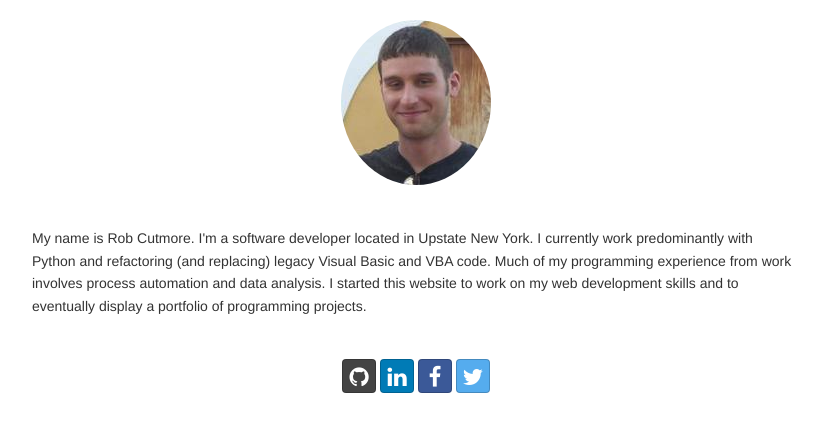
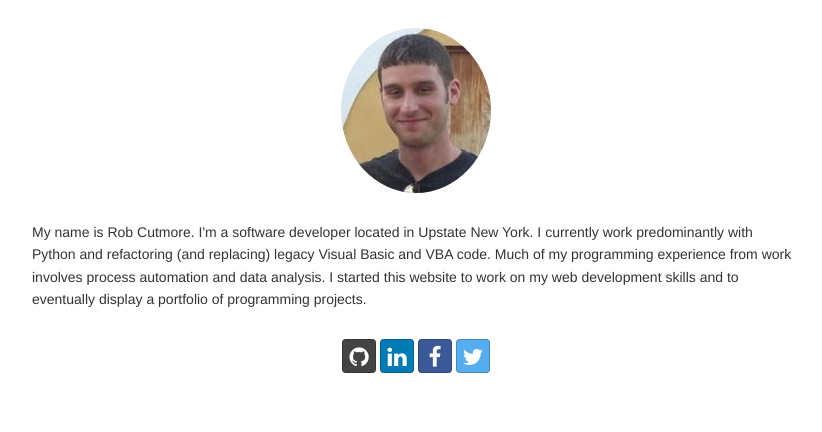
Before and after one commit to rcutmore/robcutmore.com, a Django app: page /about/ in a window 1280 px wide. Shown: the part 51-483 px from the top of the page, without its empty margins (224-1046 px from the left). Run offline with Django 3.2, Linux system fonts and the light colour scheme; parts of the project's set-up code (start-up, migrations or seed data) failed here and were passed over; some libraries are stand-ins or nearby versions.

Commit message:
Update layout of about page.

```diff
--- a/robcutmore-com/static/css/main.css
+++ b/robcutmore-com/static/css/main.css
@@ -2,6 +2,11 @@ p {
     margin-top: 1.6em;
     margin-bottom: 1.6em;
     line-height: 1.6em;
+}
+
+.about-container {
+    margin-top: 2.0em;
+    margin-bottom: 2.0em;
 }
 
 .content-container {
--- a/robcutmore-com/templates/about.html
+++ b/robcutmore-com/templates/about.html
@@ -4,11 +4,9 @@
 
 {% block body %}
     <div class="content-container">
-        <img class="img-circle profile-image" src="{% static 'images/rob.jpg' %}">
+        <img class="img-circle profile-image about-container" src="{% static 'images/rob.jpg' %}">
 
-        <br />
-
-        <p>
+        <p class="about-container">
             My name is Rob Cutmore. I'm a software developer located in Upstate New York.
             I currently work predominantly with Python and refactoring (and replacing) legacy
             Visual Basic and VBA code. Much of my programming experience from work involves
@@ -16,9 +14,7 @@
             development skills and to eventually display a portfolio of programming projects.
         </p>
 
-        <br />
-
-        <div class="social-button-container">
+        <div class="social-button-container about-container">
             <div class="social-buttons">
                 <a class="btn btn-social-icon btn-github" href="https://github.com/rcutmore" target="_blank">
                     <i class="fa fa-github"></i>
```
